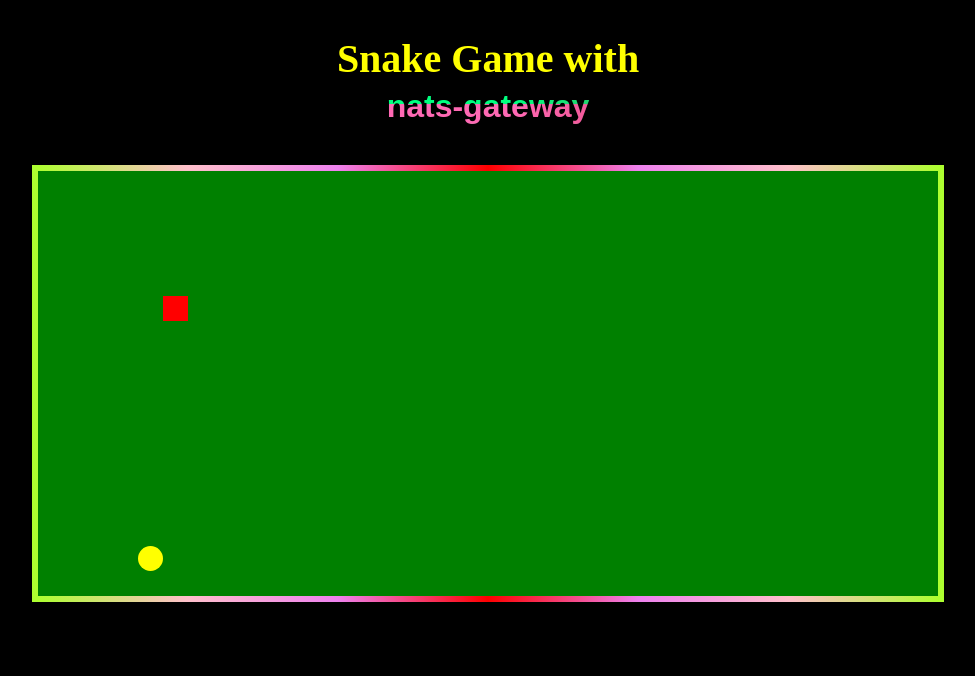
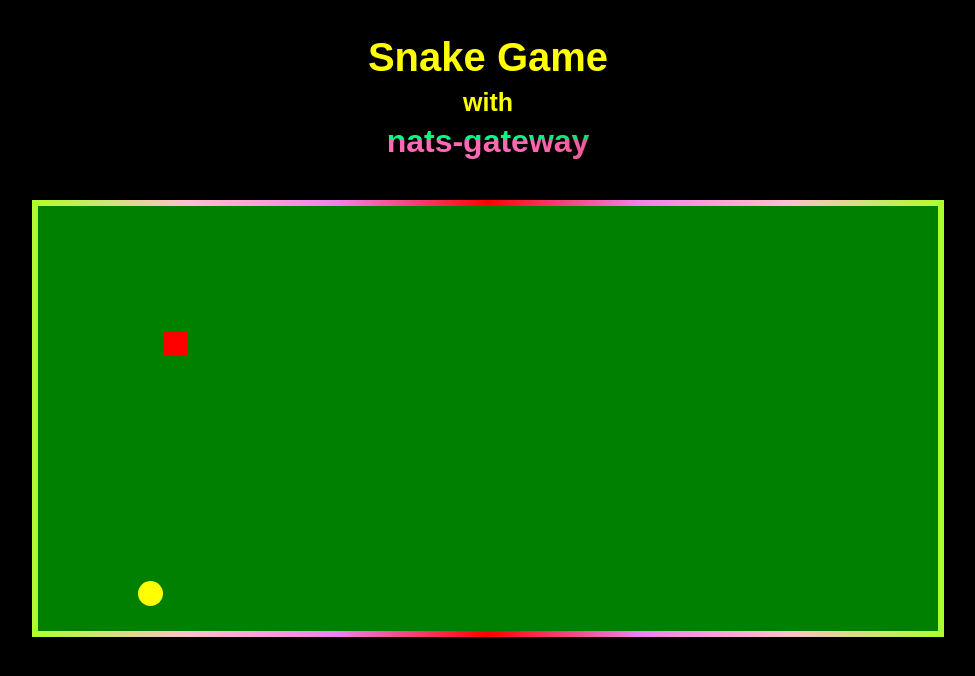
Before and after one commit to natvrey/js-snake-game, a plain HTML site: page index.html in a window 1280 px wide. Shown: the whole page, without its empty margins (152-1127 px from the left). Drawn offline with Linux system fonts and the light colour scheme.

Commit message:
add favicon, tweak heading styles, update modal font

```diff
--- a/index.html
+++ b/index.html
@@ -6,6 +6,7 @@
 	<meta name="viewport",
 		content="width=device-width, initial-scale=1.0">
 	<title>Snake Game with nats-gateway</title>
+	<link rel="icon" type="image/x-icon" href="/images/favicon.ico">
 	<link rel="stylesheet" href="style.css">
 	<script src="script.js"></script>
 </head>
@@ -13,13 +14,14 @@
 <body>
 	<div id="game-over-modal" class="modal" style="display: none;">
 		<div class="modal-content">
-		  <h2>Game Over</h2>
+		  <h1>Game Over</h1>
 		  <button id="restart-button">Restart</button>
 		</div>
 	</div>
-	<h1 class="name">Snake Game with </h1>
+	<h1 class="heading-one">Snake Game</h1>
+	<h2 class="heading-two"> with </h2>
     <section class="game">
-    <h2 id="game-title"> nats-gateway</h2>
+    <h3 id="game-title"> nats-gateway</h3>
 	<canvas id="game-board"></canvas>
     </section>
 </body>
--- a/style.css
+++ b/style.css
@@ -1,4 +1,5 @@
 body {
+    font-family: Arial, Helvetica, sans-serif;
 	text-align: center;
     display: flex;
     flex-direction: column;
@@ -7,11 +8,15 @@ body {
     padding-right: 5vw;
     background-color: black;
 }
-.name {
+.heading-one, .heading-two {
 	font-size: 40px;
 	font-weight: bold;
 	color: yellow;
     margin-bottom: 0.25rem;
+}
+.heading-two{
+    font-size: 25px;
+    margin-top: 0.25rem;
 }
 .game{
     display: flex;
@@ -31,7 +36,6 @@ body {
     margin-top: 0.125rem;
     margin-bottom: 2.5rem;
     font-size: 2rem;
-    font-family: Arial, Helvetica, sans-serif;
     background: linear-gradient(to right, rgba(234, 238, 11, 0) 0%, rgba(190, 27, 49, 0.5) 20%, rgba(246, 7, 7, 0) 61%), linear-gradient(rgb(255, 105, 180) 52%, rgb(0, 255, 127) 60%, rgb(0, 255, 127) 60%);
     background-clip: text;
     -webkit-background-clip: text;
@@ -50,6 +54,7 @@ body {
 }
 
 .modal {
+    font-family: Arial, Helvetica, sans-serif;
     display: none;
     position: fixed;
     top: 0;
```
Also changed, not shown: images/favicon.ico (added).
